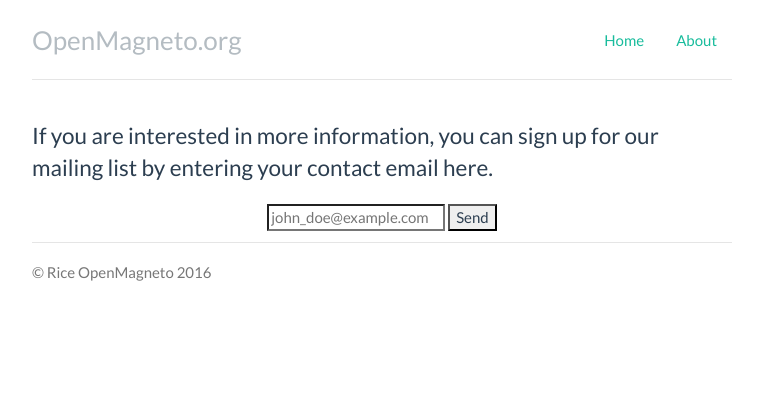
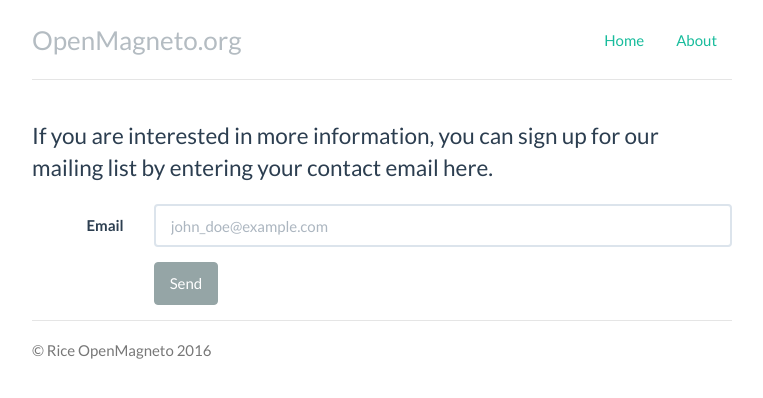
Before and after one commit to openmagneto/openmagneto.github.io, a Jekyll site: the page built from signup/index.md, in a window 1280 px wide. Shown: the top 398 px of the page, without its empty margins (258-1021 px from the left). Built offline with Jekyll 4.4.1, drawn with Linux system fonts in a browser that asks for light colours.

Commit message:
Updated to newest bootstrap (hopefully)

```diff
--- a/signup/index.md
+++ b/signup/index.md
@@ -6,12 +6,23 @@ layout: default
 <p class="lead">If you are interested in more information, you can sign up for our mailing list by
 entering your contact email here.</p>
 
-<center>
-<form action="https://formspree.io/openmagneto@gmail.com"
+<form class="form-horizontal"
+      action="https://formspree.io/openmagneto@gmail.com"
       method="POST">
-  <input type="email" name="_replyto" placeholder="john_doe@example.com">
-  <input type="submit" value="Send">
-  <input type="text" name="_gotcha" style="display:none" />
+  <div class="form-group">
+    <label for="inputEmail3" class="col-sm-2 control-label">Email</label>
+    <div class="col-sm-10">
+      <input type="email" class="form-control" id="inputEmail3" name="_replyto" placeholder="john_doe@example.com">
+      <input type="text" name="_gotcha" style="display:none" />
+    </div>
+  </div>
+  <div class="form-group">
+    <div class="col-sm-offset-2 col-sm-10">
+      <label class="btn btn-default">
+          Send <input type="submit" style="display: none;"  value="Send">
+      </label>
+    </div>
+  </div>
 </form>
-</center>
+
 <p/>
```
Also changed, not shown: Gemfile (+24 -2 lines), index.md (+4 -2 lines).
